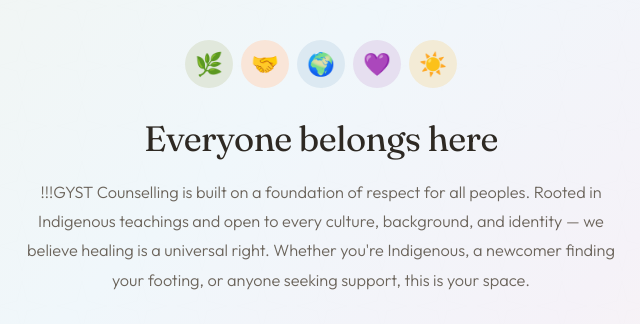
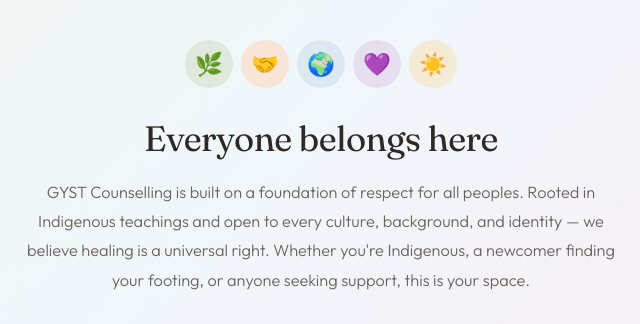
Before and after one commit to zuratech-inc/gystservices.ca, an Eleventy site: page src/content/pages/index.md in a window 1280 px wide. Shown: the part 965-1289 px from the top of the page, 319-959 px from the left. Built offline with nearby package versions, Linux system fonts and the light colour scheme; Eleventy itself is replaced by a stand-in of ours; files that its build step writes are made by us from their sources.

Commit message:
Update Pages “home”

```diff
--- a/src/content/pages/index.md
+++ b/src/content/pages/index.md
@@ -11,7 +11,7 @@
   cta_secondary: Learn About Valerie
 inclusivity:
   heading: Everyone belongs here
-  body: "!!!GYST Counselling is built on a foundation of respect for all peoples. Rooted in Indigenous teachings and open to every culture, background, and identity — we believe healing is a universal right. Whether you're Indigenous, a newcomer finding your footing, or anyone seeking support, this is your space."
+  body: GYST Counselling is built on a foundation of respect for all peoples. Rooted in Indigenous teachings and open to every culture, background, and identity — we believe healing is a universal right. Whether you're Indigenous, a newcomer finding your footing, or anyone seeking support, this is your space.
   values:
     - Indigenous-guided practice
     - Culturally responsive
```
